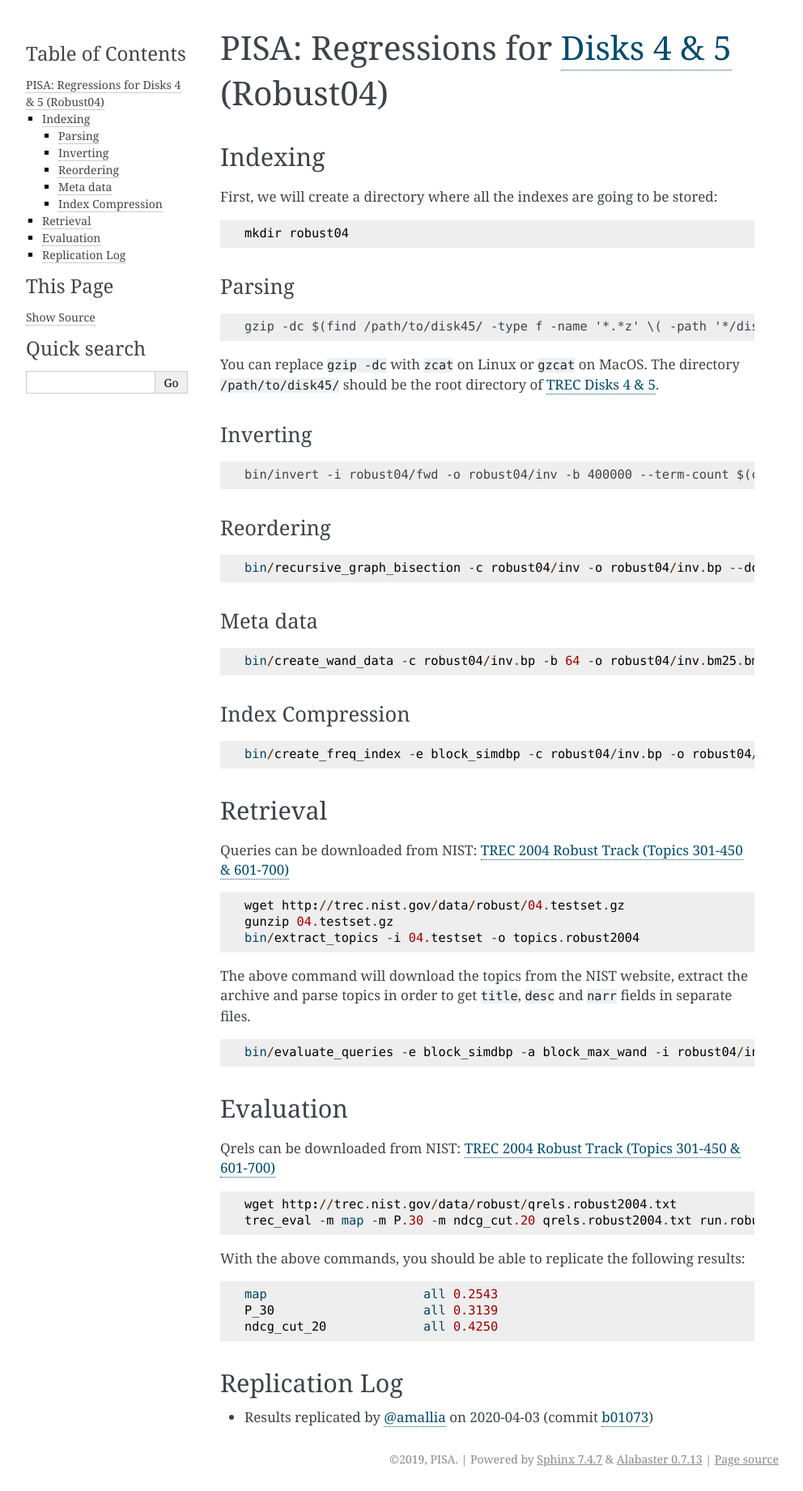
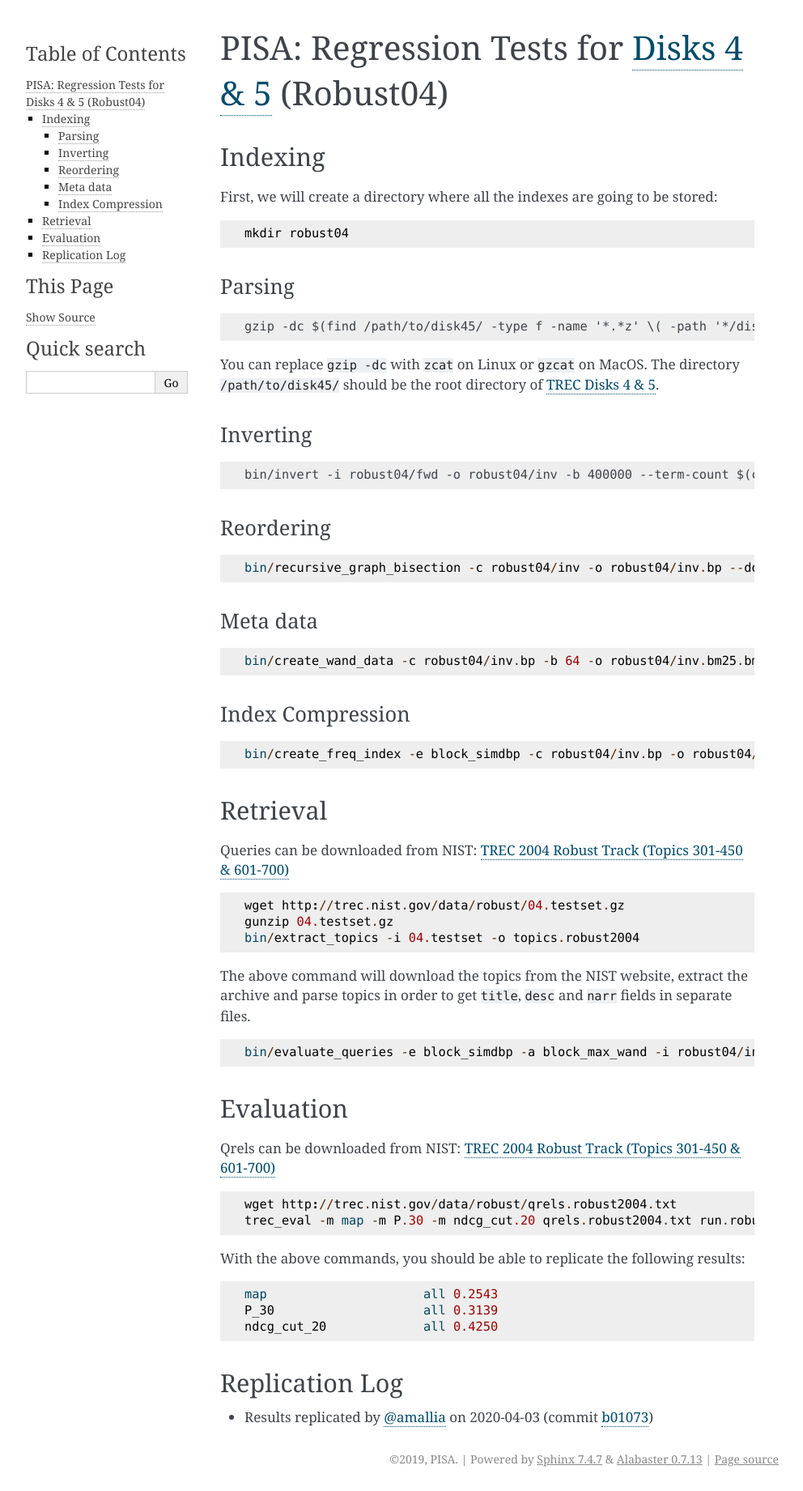
Before and after one commit to pisa-engine/pisa, a Sphinx documentation site: the page built from docs/source/experiments/regression-robust04.md, in a window 1280 px wide. Shown: the whole page at 81% size, without its empty margins (148-1140 px from the left). Built offline with Sphinx 7.4.7, drawn with Linux system fonts in a browser that asks for light colours.

Commit message:
Update regression-robust04.md

```diff
--- a/docs/source/experiments/regression-robust04.md
+++ b/docs/source/experiments/regression-robust04.md
@@ -1,4 +1,4 @@
-# PISA: Regressions for [Disks 4 & 5](https://trec.nist.gov/data_disks.html) (Robust04)
+# PISA: Regression Tests for [Disks 4 & 5](https://trec.nist.gov/data_disks.html) (Robust04)
 
 ## Indexing
 
```
